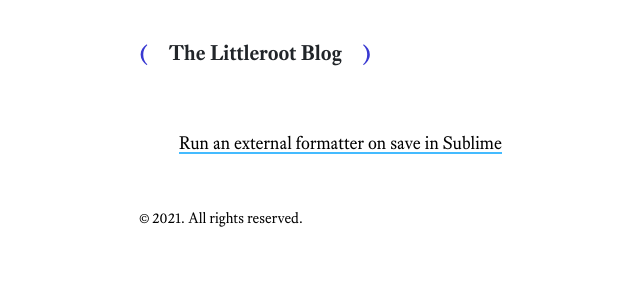
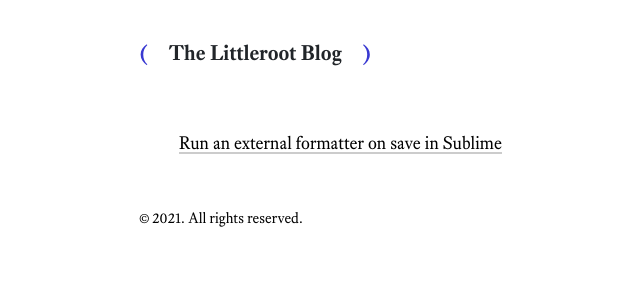
Before and after one commit to littleroot/blog, a Jekyll site: the page built from index.html, in a window 1280 px wide. Shown: the top 300 px of the page, without its empty margins (221-861 px from the left). Built offline with Jekyll 4.4.1, drawn with Linux system fonts in a browser that asks for light colours; the list of posts is cut into pages by our own code.

Commit message:
link style in index

```diff
--- a/_sass/posts.scss
+++ b/_sass/posts.scss
@@ -11,13 +11,18 @@
   }
 }
 
-.index ul {
-  list-style-type: none;
-}
-
 .index {
+  ul {
+    list-style-type: none;
+  }
   li + li {
     margin-top: .5rem;
+  }
+  li a {
+    @include underline(4px, #ccc);
+    &:hover {
+      background-image: linear-gradient(transparent, transparent 4px, rgba(68, 187, 255, 1) 4px, rgba(68, 187, 255, 1));
+    }
   }
 }
 
@@ -37,7 +42,6 @@
   text-decoration: none;
   &:hover,
   &:focus {
-    // color: $color-main-accent;
     text-decoration: underline;
   }
 }
@@ -49,7 +53,6 @@
   // margin-bottom: $spacer;
   color: $gray-600;
 }
-
 
 // Related posts
 .related {
```
